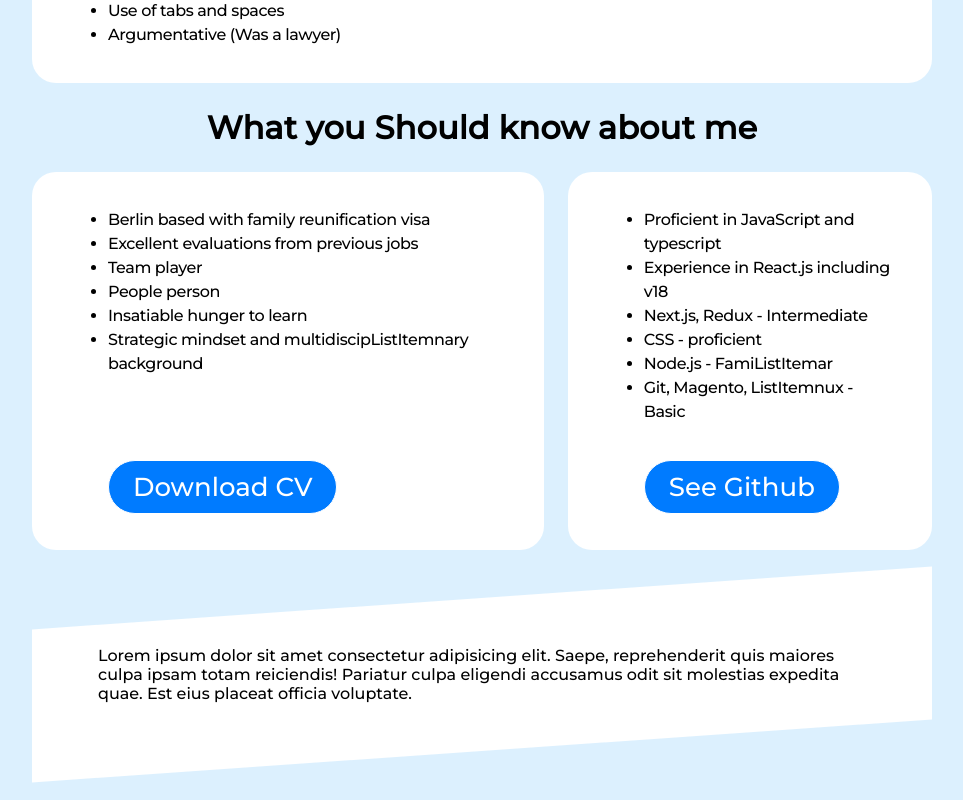
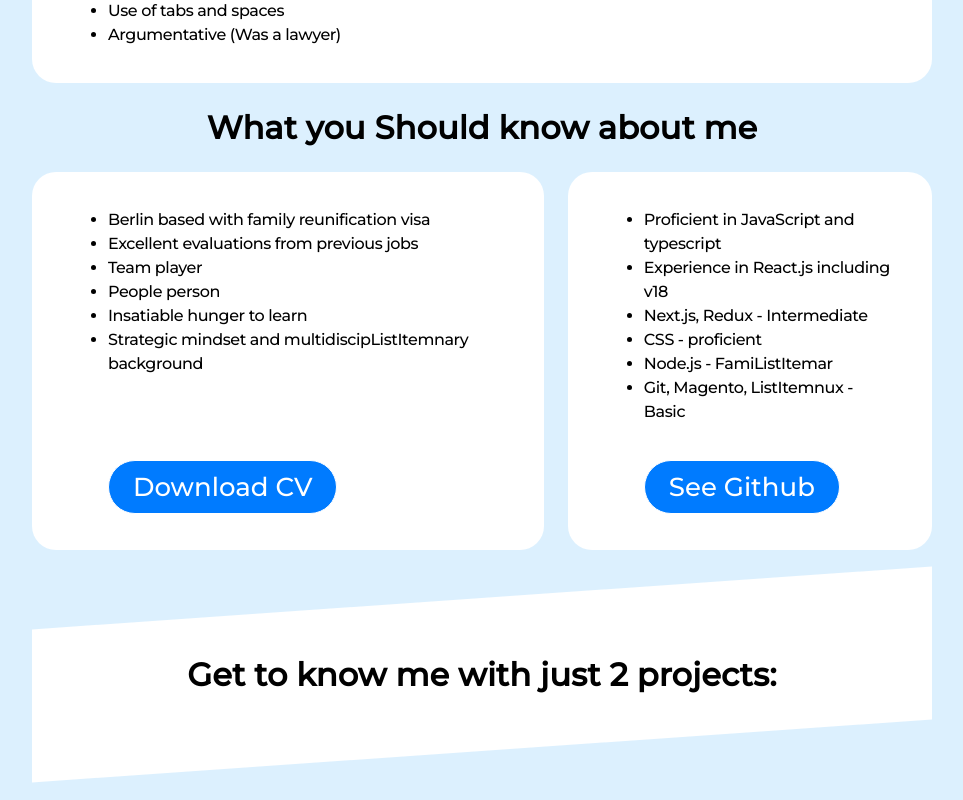
Before and after one commit to idomand/portofilo, a React (Vite) app: page / in a window 1280 px wide. Shown: the part 542-1342 px from the top of the page, without its empty margins (158-1121 px from the left). Built offline with nearby package versions, Linux system fonts and the light colour scheme; a web font is replaced by a local one.

Commit message:
update project section

```diff
--- a/src/Components/Section3.tsx
+++ b/src/Components/Section3.tsx
@@ -1,5 +1,6 @@
 import { styled } from "styled-components";
 import { Section } from "../styles/common/Container";
+import { Header3 } from "../styles/common/Text";
 
 const Section3Wrapper = styled(Section)`
   --skew-angle: -4deg;
@@ -31,12 +32,7 @@ export default function Section3({}: Props) {
   return (
     <Section3Wrapper>
       <Wrapper>
-        <p>
-          Lorem ipsum dolor sit amet consectetur adipisicing elit. Saepe,
-          reprehenderit quis maiores culpa ipsam totam reiciendis! Pariatur
-          culpa eligendi accusamus odit sit molestias expedita quae. Est eius
-          placeat officia voluptate.
-        </p>
+        <Header3>Get to know me with just 2 projects:</Header3>
       </Wrapper>
     </Section3Wrapper>
   );
```
